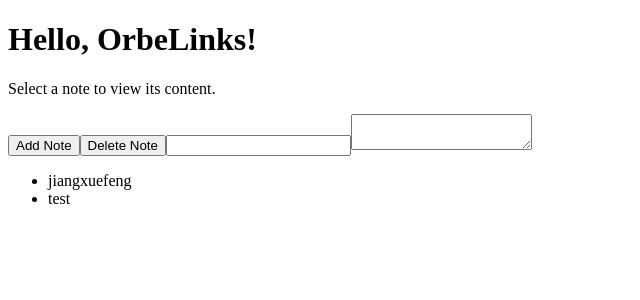
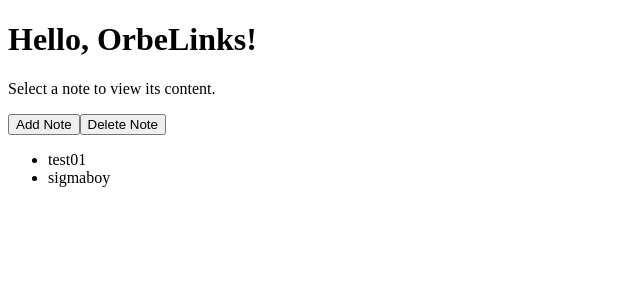
Before and after one commit to NLHPNS/OrbeLinks, a React (Vite) app in the folder apps/desktop/src/renderer/: page / in a window 1280 px wide. Shown: the top 300 px of the page, without its empty margins (0-640 px from the left). Built offline with nearby package versions, Linux system fonts and the light colour scheme.

Commit message:
implement: select note

```diff
--- a/apps/desktop/package.json
+++ b/apps/desktop/package.json
@@ -1,6 +1,6 @@
 {
-  "name": "desktop",
-  "version": "0.0.2",
+  "name": "OrbeLinks-Desktop",
+  "version": "0.0.3",
   "description": "",
   "main": "./out/main/index.js",
   "scripts": {
--- a/apps/desktop/src/renderer/src/main.tsx
+++ b/apps/desktop/src/renderer/src/main.tsx
@@ -3,11 +3,10 @@
 
 // note composition
 type Note = {
+    id: string,
     title: string,
     content: string
 };
-
-
 
 const rootElement = document.getElementById('root');
 
@@ -16,6 +15,8 @@
 }
 
 const r = createRoot(rootElement);
+
+// const confirmedDelete = window.confirm("Delete this note?");
 
 // component for React
 function App() {
@@ -27,11 +28,13 @@
     // create a note list
     const [notes, setNotes] = useState<Note[]>([
         {
-            title: "jiangxuefeng",
-            content: "Math"
+            id: "thisisarandomId",
+            title: "test01",
+            content: "this is the content of test01"
         },
         {
-            title: "test",
+            id: "veryrandomID",
+            title: "sigmaboy",
             content: "676767"
         }
     ]);
@@ -42,10 +45,38 @@
         <div>
             <h1>Hello, {name}!</h1>
 
+            {/* display selected note */}
             {selectedNote !== null ? (
                 <div>
-                    <h2>{selectedNote.title}</h2>
-                    <p>{selectedNote.content}</p>
+                    <input
+                        value={selectedNote.title}
+                        onChange={(event) => {
+                            const updatedNote = {
+                                ...selectedNote,
+                                title: event.target.value
+                            }
+                            setSelectedNote(updatedNote)
+                            //  update note to notes
+                            setNotes(notes.map((item) =>
+                                item.id === updatedNote.id ? updatedNote : item
+                            ))
+                        }}
+                    />
+                    <textarea
+                        value={selectedNote.content}
+                        onChange={(event) => {
+                            const updateNote = {
+                                ...selectedNote,
+                                content: event.target.value
+                            }
+                            setSelectedNote(updateNote)
+                            setNotes(notes.map((item) =>
+                                item.id === updateNote.id ? updateNote : item
+                            ))
+                        }}
+                    />
+
+                    <p>{selectedNote.id}</p>
                 </div>
             ) : (
                 <p>Select a note to view its content.</p>
@@ -55,13 +86,14 @@
             <p>Content: {note.content}</p> */}
 
             <button onClick={() => setNotes([...notes, {
+                id: crypto.randomUUID(),
                 title: "<New Note>",
                 content: ""
             }])}>Add Note</button>
 
             <button>Delete Note</button>
 
-            <input
+            {/* <input
                 type="text"
                 value={note.title}
                 onChange={(event) => setNote({
@@ -75,13 +107,14 @@
                     ...note,
                     content: event.target.value
                 })}
-            />
+            /> */}
 
+            {/* note list */}
             <ul>
                 {/* go through the whole list, generate list items one by one*/}
                 {notes.map((item, index) => (
                     <li
-                        key={index}
+                        key={item.id}
                         onClick={() => setSelectedNote(item)}
                     >
                         {item.title}
```
